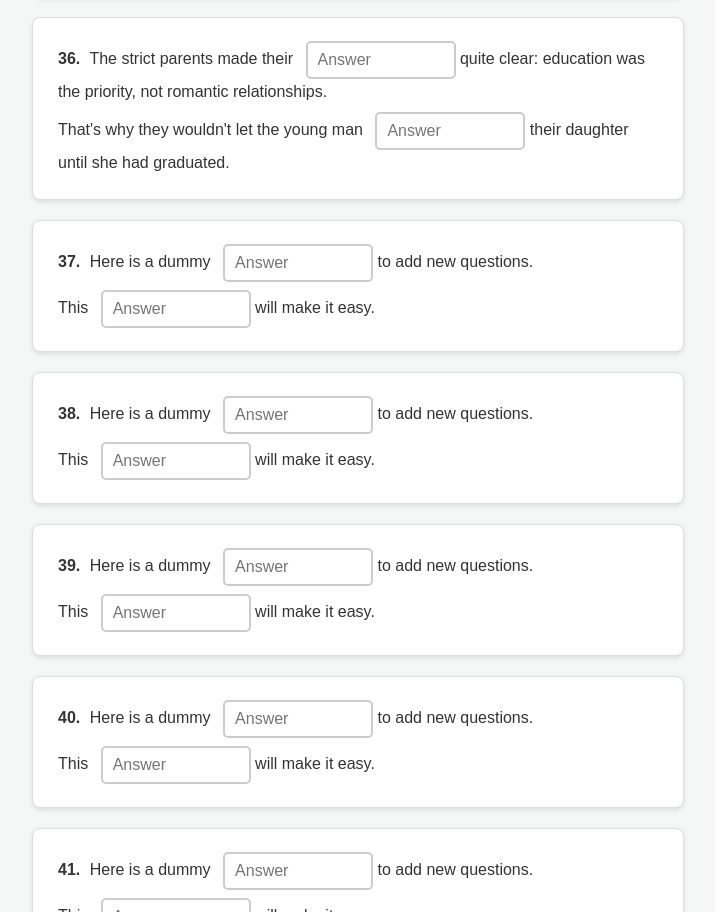
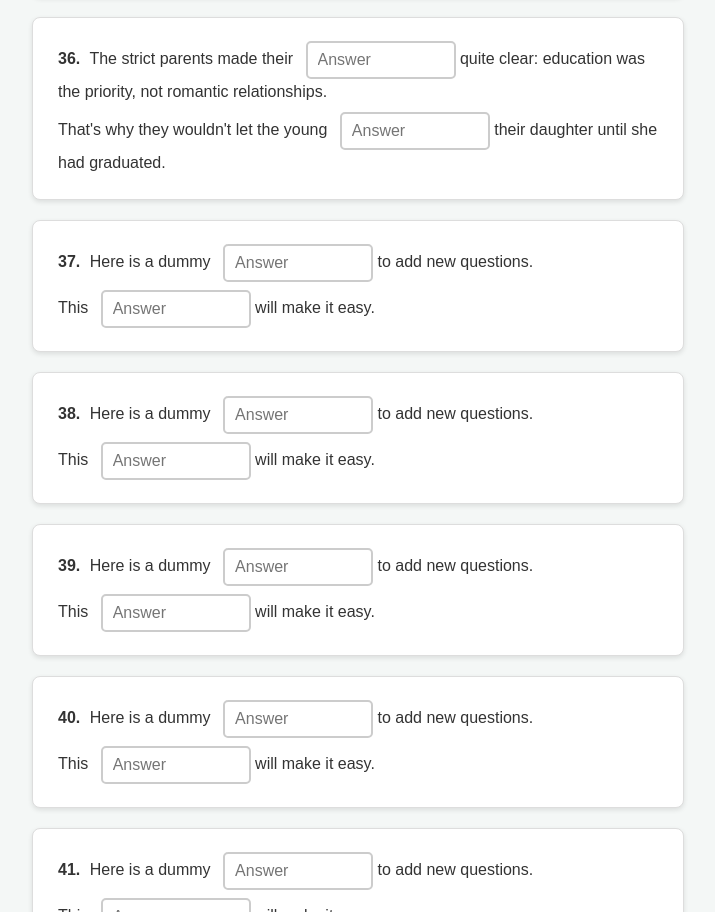
Before and after one commit to wtposs/redividersgame, a plain HTML site: page index.html in a window 1280 px wide. Shown: the part 6693-7605 px from the top of the page, without its empty margins (282-997 px from the left). Drawn offline with Linux system fonts and the light colour scheme.

Commit message:
man date

```diff
--- a/index.html
+++ b/index.html
@@ -400,7 +400,7 @@
         <p><strong>36.</strong> The strict parents made their
             <input type="text" id="answer73" placeholder="Answer" class="medium"> quite clear: education was the priority, not romantic relationships.
         </p>
-        <p>That's why they wouldn't let the young man
+        <p>That's why they wouldn't let the young
             <input type="text" id="answer74" placeholder="Answer" class="medium"> their daughter until she had graduated.
         </p>
     </div>
```
